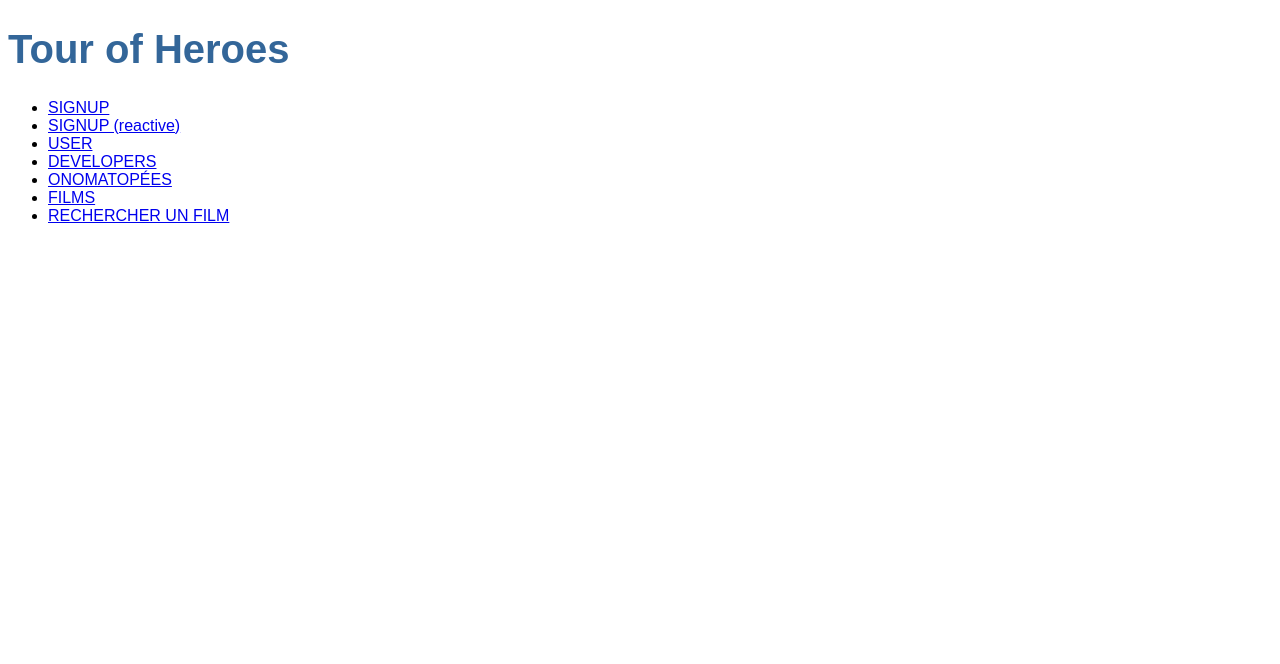
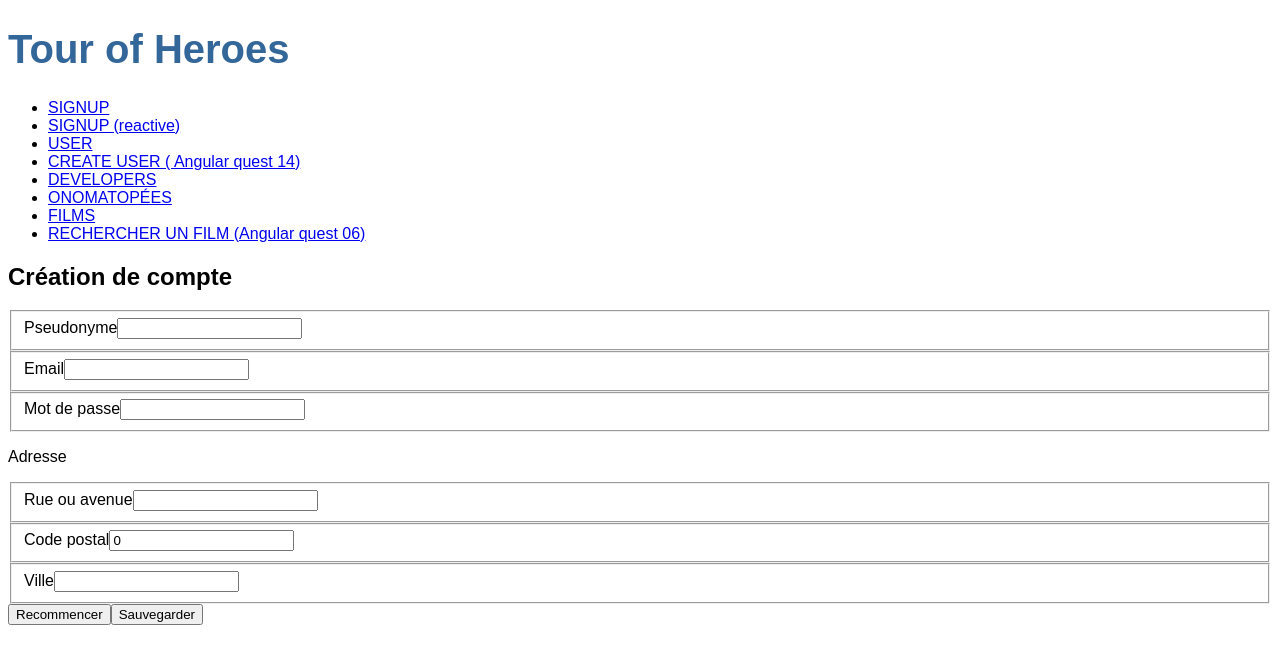
Before and after one commit to Xavilanc/Angular_Tour_Of_Heroes, an Angular app: page /user/create in a window 1280 px wide. Before the commit this address led to /. Shown: the top 664 px of the page. Built offline with nearby package versions, Linux system fonts and the light colour scheme.

Commit message:
Angular quest 14

```diff
--- a/src/app/app.module.ts
+++ b/src/app/app.module.ts
@@ -18,6 +18,7 @@ import { FilmListComponent } from './film-list/film-list.component';
 import { ShowMovieDirective } from './show-movie.directive';
 import { SignUpReactiveComponent } from './sign-up-reactive/sign-up-reactive.component';
 import { SearchMovieComponent } from './search-movie/search-movie.component';
+import { CreateUserComponent } from './create-user/create-user.component';
 
 @NgModule({
   declarations: [
@@ -33,7 +34,8 @@ import { SearchMovieComponent } from './search-movie/search-movie.component';
     FilmListComponent,
     ShowMovieDirective,
     SignUpReactiveComponent,
-    SearchMovieComponent
+    SearchMovieComponent,
+    CreateUserComponent
   ],
   imports: [
     BrowserModule,
--- a/src/app/app.routes.ts
+++ b/src/app/app.routes.ts
@@ -1,5 +1,6 @@
 import { Routes } from "@angular/router";
 import { UserProfileComponent } from "./user-profile/user-profile.component";
+import { CreateUserComponent } from "./create-user/create-user.component";
 import { SignUpComponent } from "./sign-up/sign-up.component";
 import { SignUpReactiveComponent } from "./sign-up-reactive/sign-up-reactive.component";
 import { DeveloperComponent } from "./developer/developer.component";
@@ -13,6 +14,7 @@ const ROUTES: Routes = [
     { path: "signup-reactive", component: SignUpComponent},
     { path: "search-movie", component: SearchMovieComponent},
     { path: "user", component: UserProfileComponent},
+    { path: "user/create", component: CreateUserComponent},
     { path: "developer", component: DeveloperComponent},
     { path: "onomatopia", component: OnomatopiaComponent},
     { path: "", component: UserProfileComponent},
--- /dev/null
+++ b/src/app/create-user/create-user.component.html
@@ -0,0 +1,64 @@
+<div>
+    <h2>Création de compte</h2>
+    <form (ngSubmit)="onSubmit()">
+        <!-- Username -->
+        <fieldset>
+            <label for="username">Pseudonyme</label>
+            <input id="username" name="username" type="text" [formControl]="username" />
+        </fieldset>
+
+        <!-- Mail -->
+        <fieldset>
+            <label for="mail">Email</label>
+            <input id="mail" name="mail" type="text" [formControl]="mail" />
+        </fieldset>
+
+        <!-- Password -->
+        <fieldset>
+            <label for="password">Mot de passe</label>
+            <input id="password" name="password" type="text" [formControl]="password" />
+        </fieldset>
+
+        <!-- Adress -->
+        <form [formGroup]="adress">
+            <p>Adresse</p>
+
+            <!-- Street -->
+            <fieldset>
+                <label for="street">Rue ou avenue</label>
+                <input id="street" name="street" type="text" formControlName="street" />
+            </fieldset>
+
+            <!-- Postcode -->
+            <fieldset>
+                <label for="postcode">Code postal</label>
+                <input id="postcode" name="postcode" type="number" formControlName="postcode" />
+            </fieldset>
+
+            <!-- city -->
+            <fieldset>
+                <label for="city">Ville</label>
+                <input id="city" name="city" type="text" formControlName="city" />
+            </fieldset>
+
+        </form>
+
+        <div>
+            <button type="reset">Recommencer</button>
+            <button type="submit">Sauvegarder</button>
+        </div>
+
+    </form>
+
+    <div *ngIf="newUser">
+        <p> Nouvel Utilisateur</p><br />
+        <p> Pseudonyme: {{newUser.username}}</p>
+        <p> Mail: {{newUser.mail}}</p>
+        <p> Mot de passe: {{newUser.password}}</p>
+        <p>(juste pour la quête dans la vrai vie on n'affiche pas cette donnée)</p>
+        <p>Adresse</p>
+        <p> Rue / Avenue/ Boulevard: {{newUser.adress.street}}</p>
+        <p> Code Postal: {{newUser.adress.postcode}}</p>
+        <p> Ville: {{newUser.adress.city}}</p>
+    </div>
+</div>
--- /dev/null
+++ b/src/app/create-user/create-user.component.ts
@@ -0,0 +1,53 @@
+import { Component, OnInit } from '@angular/core';
+import { FormBuilder, FormControl } from '@angular/forms';
+import { NewUser } from '../models/newUser';
+
+@Component({
+  selector: 'app-create-user',
+  templateUrl: './create-user.component.html',
+  styleUrls: ['./create-user.component.css']
+})
+export class CreateUserComponent implements OnInit {
+
+  newUser?: NewUser;
+
+  username = new FormControl('');
+  mail = new FormControl('');
+  password = new FormControl('');
+  adress = this.formbuilder.group({
+    street: [''],
+    postcode: [0],
+    city: ['']
+  })
+
+
+  constructor(private readonly formbuilder: FormBuilder) { }
+
+  ngOnInit(): void {
+  }
+
+  onSubmit() {
+    this.newUser = {
+      username: this.username.value!,
+      mail: this.mail.value!,
+      password: this.password.value!,
+      adress: {
+        street: this.adress.get('street')?.value!,
+        postcode: this.adress.get('postcode')?.value!,
+        city: this.adress.get('city')?.value!
+      }
+    }
+    console.log("création d'un nouvel utilisateur")
+    console.log({
+      Username: this.username.value,
+      Mail: this.mail.value,
+      Password: this.password.value,
+      Adresse: {
+        Street: this.adress.controls['street'].value,
+        Postcode: this.adress.controls['postcode'].value,
+        City: this.adress.controls['city'].value
+      }
+    })
+  }
+
+}
--- a/src/app/menu/menu.component.html
+++ b/src/app/menu/menu.component.html
@@ -9,6 +9,9 @@
       <a [routerLink]="['/user']">USER</a>
     </li>
     <li>
+      <a [routerLink]="['/user/create']">CREATE USER ( Angular quest 14)</a>
+    </li>
+    <li>
       <a [routerLink]="['/developer']">DEVELOPERS</a>
     </li>
     <li>
@@ -18,7 +21,7 @@
       <a [routerLink]="['/films']">FILMS</a>
     </li>
     <li>
-      <a [routerLink]="['/search-movie']">RECHERCHER UN FILM</a>
+      <a [routerLink]="['/search-movie']">RECHERCHER UN FILM (Angular quest 06)</a>
     </li>
 
   </ul>
--- /dev/null
+++ b/src/app/models/newUser.ts
@@ -0,0 +1,10 @@
+export interface NewUser {
+    username: string;
+    mail: string;
+    password: string;
+    adress: {
+        street: string,
+        postcode: number,
+        city: string
+    }
+}
```
Also changed, not shown: src/app/create-user/create-user.component.css (added), 1 other file (tests, documents, lock files or other folders).
